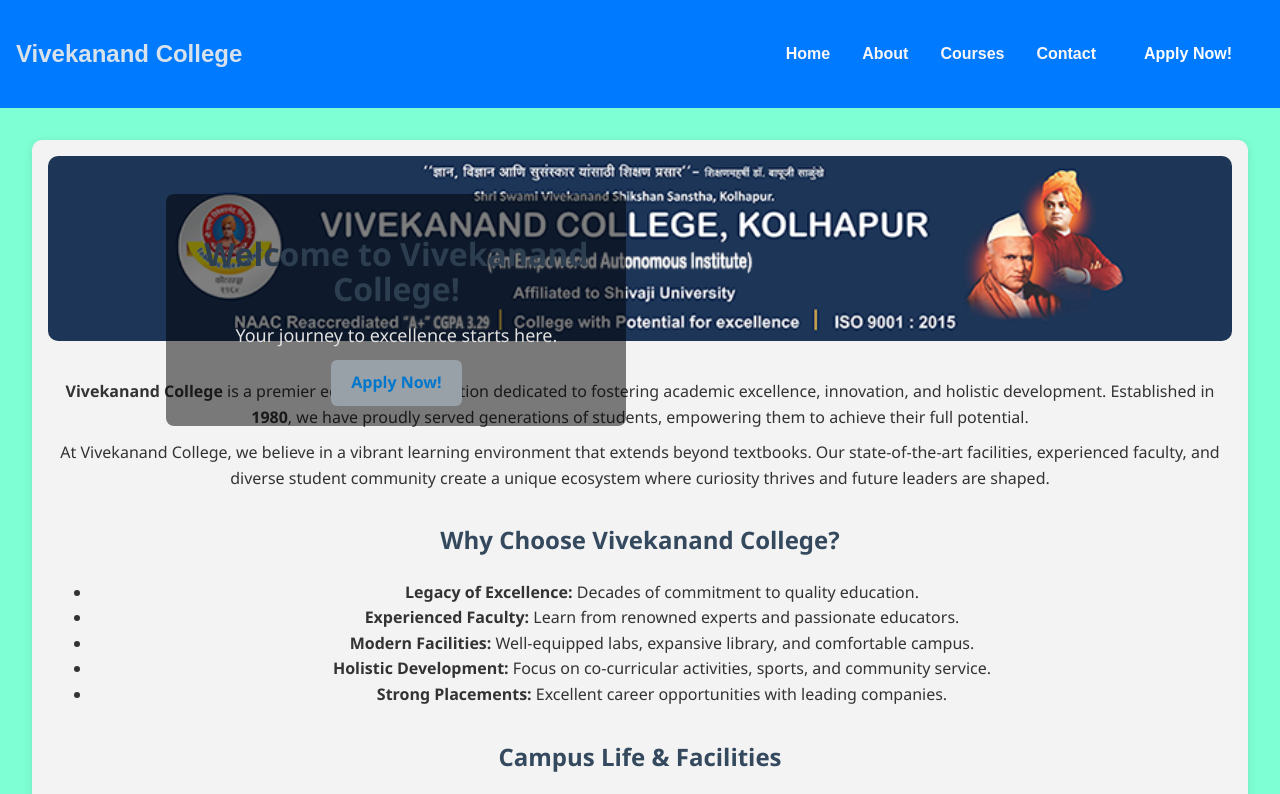
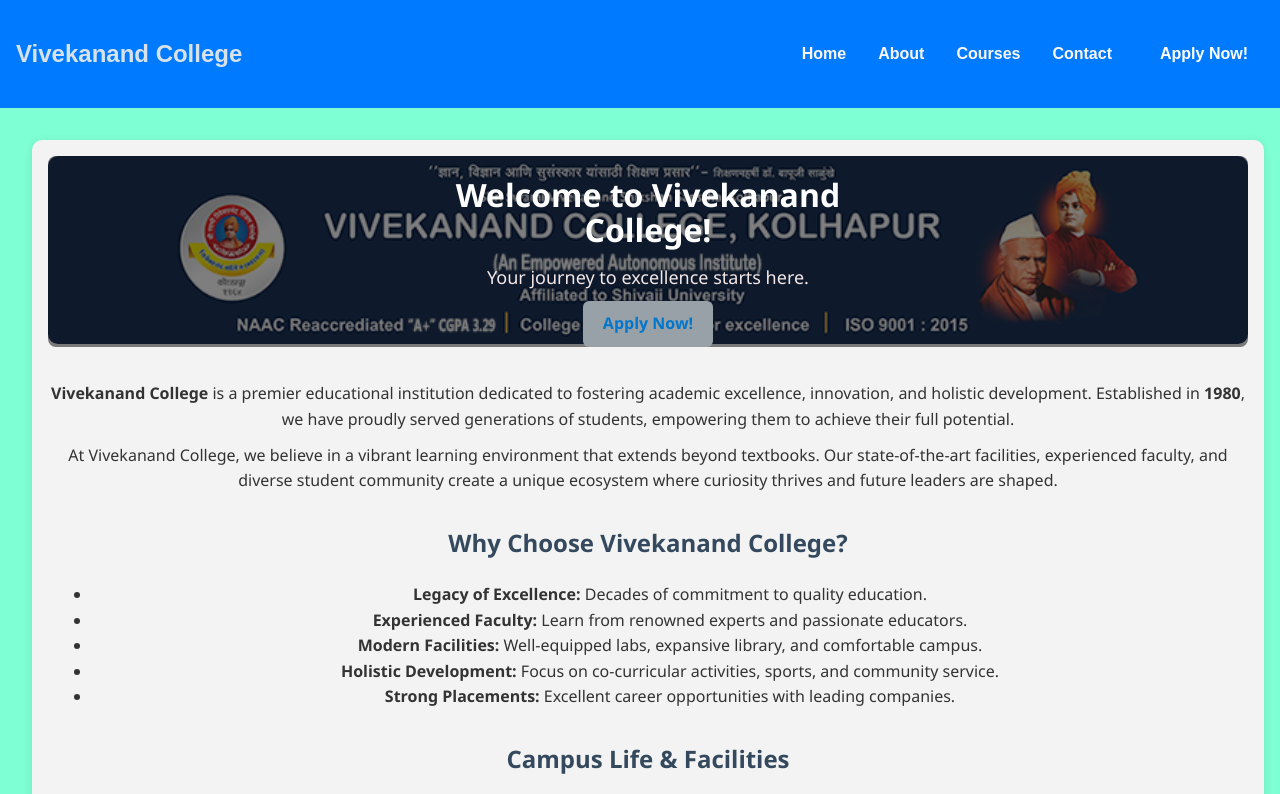
Before and after one commit to MahekIsani/vckojt, a React (Vite) app: page / in a window 1280 px wide. Shown: the top 794 px of the page. Built offline with nearby package versions, Linux system fonts and the light colour scheme.

Commit message:
chatbot commit

```diff
--- a/src/Pages/ContactPage.css
+++ b/src/Pages/ContactPage.css
@@ -1,7 +1,7 @@
 /* src/pages/Contact.css */
 
 .page-container {
-  max-width: 900px;
+  max-width: 1300px;
   margin: 0 auto;
   padding: 30px 20px;
   font-family: 'Segoe UI', Tahoma, Geneva, Verdana, sans-serif;
@@ -11,6 +11,7 @@
   background-color: #f9f9f9;
   border-radius: 10px;
   box-shadow: 0 2px 10px rgba(0, 0, 0, 0.1);
+  min-width: 1200px;
 }
 
 .page-container h1 {
--- a/src/Pages/HomePage.css
+++ b/src/Pages/HomePage.css
@@ -23,12 +23,12 @@
 
 .hero-overlay-text {
   position: absolute;
-  top: 20%;
-  left: 10%;
+  top: 0%;
+  left: 0%;
   background-color: rgba(0, 0, 0, 0.5);
-  padding: 20px 30px;
+  padding: 0px 400px;
   border-radius: 8px;
-  color: #e2e0e0;
+  color: #f3e7e7;
   max-width: 400px;
 }
 
@@ -78,3 +78,7 @@
   text-align: center;
   margin-top: 40px;
 }
+
+h1, h2 {
+  color: #ffffff;
+}
--- a/src/Pages/HomePage.jsx
+++ b/src/Pages/HomePage.jsx
@@ -1,5 +1,6 @@
 // src/pages/Home.jsx
 import React from 'react';
+import { Link } from 'react-router-dom';
 import './HomePage.css';
 import Img1 from '../assets/vck.png';
 import Img2 from '../assets/vck.jpg';
@@ -17,11 +18,9 @@
             src={Img1}
           />
           <div className="hero-overlay-text">
-            <h1>Welcome to Vivekanand College!</h1>
+            <h1 style={{ color: 'White' }}>Welcome to Vivekanand College!</h1>
             <p>Your journey to excellence starts here.</p>
-            <a className="btn hero-btn" href="/admissions" data-discover="true">
-              Apply Now!
-            </a>
+            <Link className="btn hero-btn" to="/admissions">Apply Now!</Link>
           </div>
         </div>
 
```
